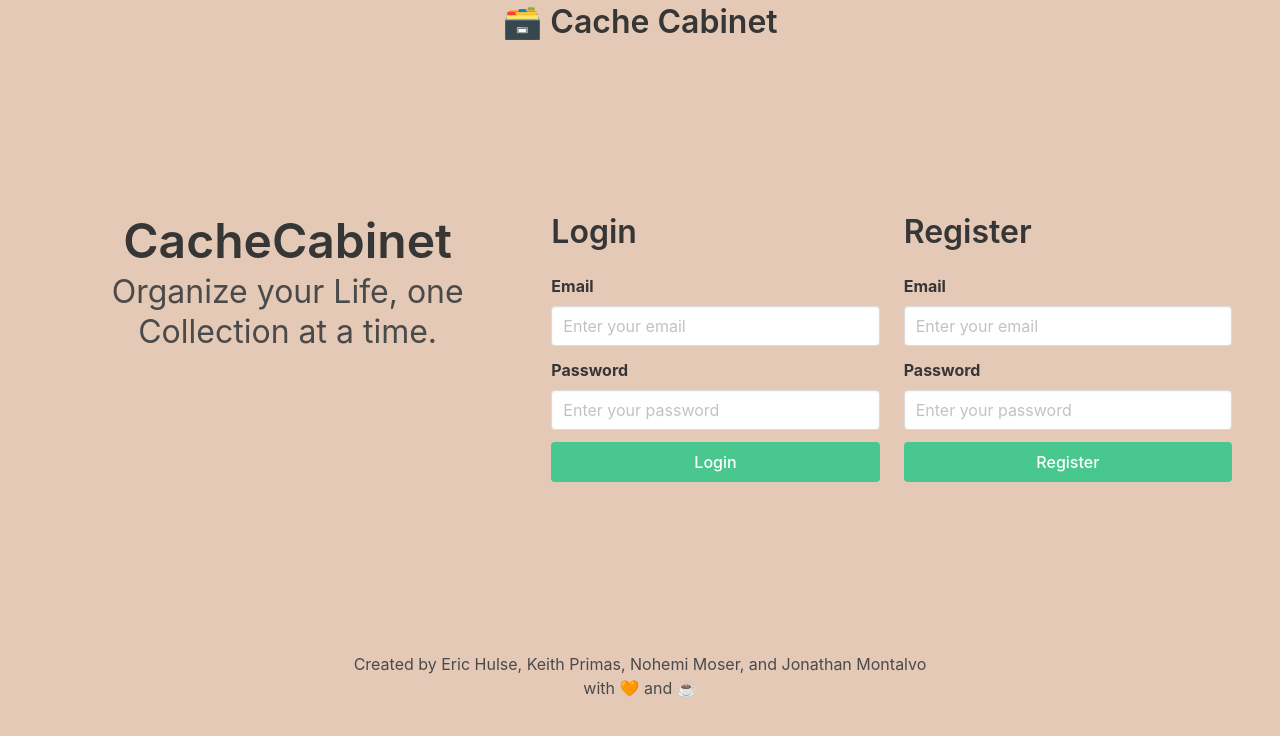
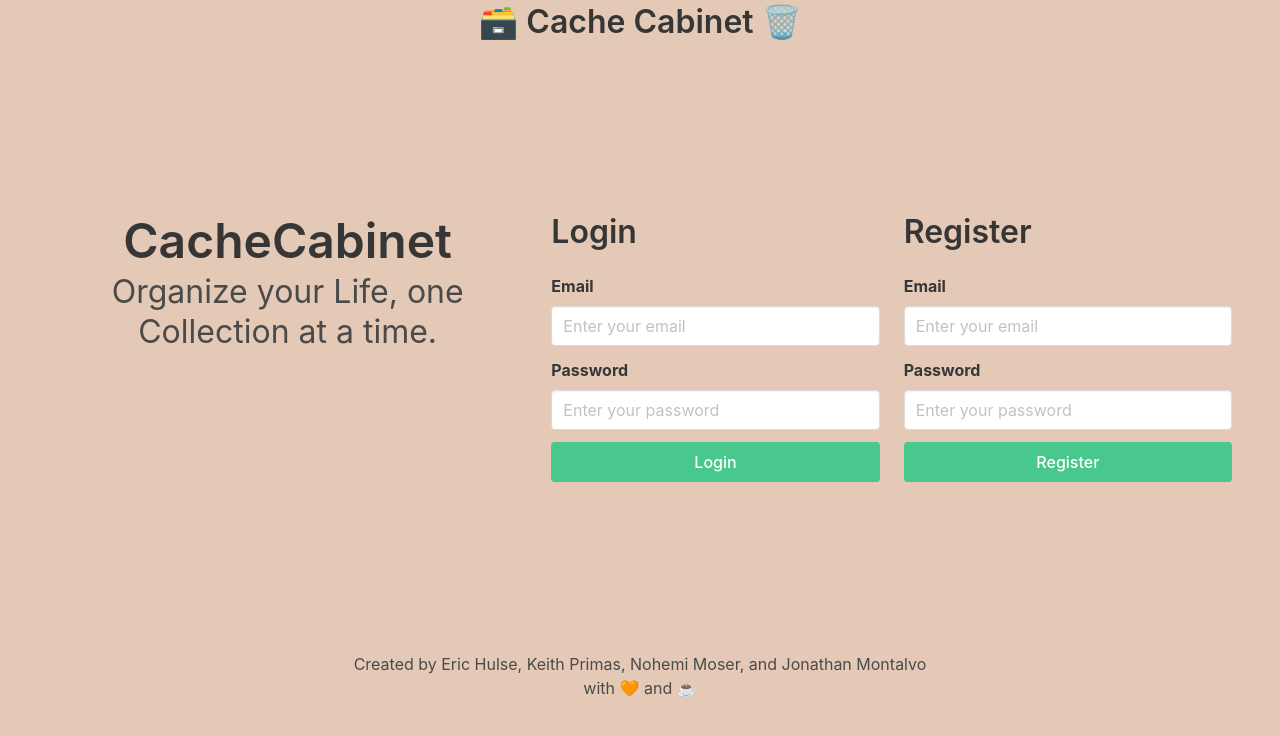
Before and after one commit to sempercuriosus/CacheCabinet, a React (Vite) app in the folder cachecabinet/Client/: page / in a window 1280 px wide. Shown: the top 736 px of the page. Built offline with nearby package versions, Linux system fonts and the light colour scheme.

Commit message:
updated header

```diff
--- a/cachecabinet/Client/src/components/Header/Header.jsx
+++ b/cachecabinet/Client/src/components/Header/Header.jsx
@@ -2,9 +2,9 @@ import React from 'react';
 
 const Header = () => {
   return (
-    <header className='level'>
+    <header className='level block'>
       <div className='title level-item'>
-        <div className='title'>🗃️ Cache Cabinet</div>
+        <div className='title'>🗃️ Cache Cabinet 🗑️</div>
       </div>
     </header>
   );
```
